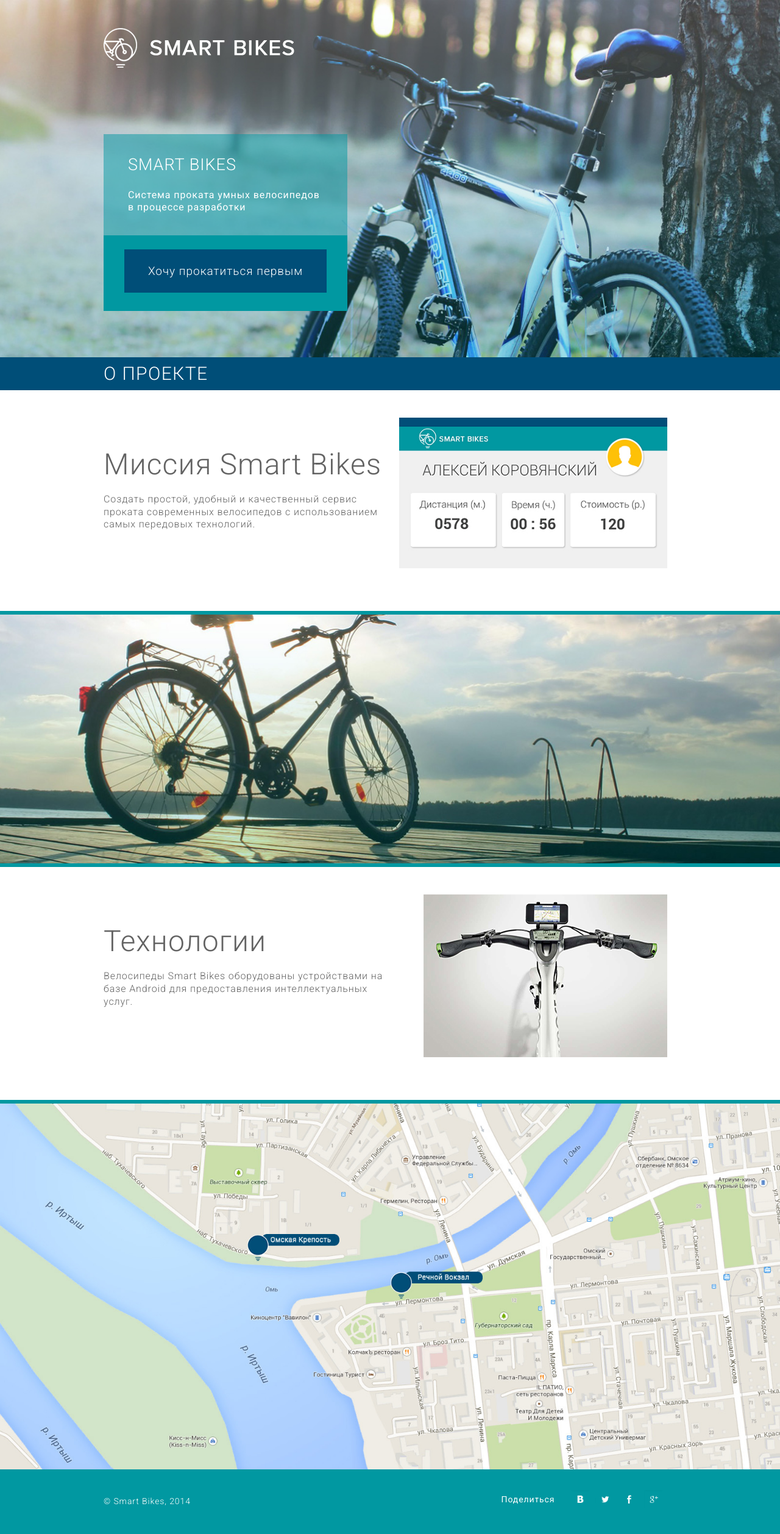
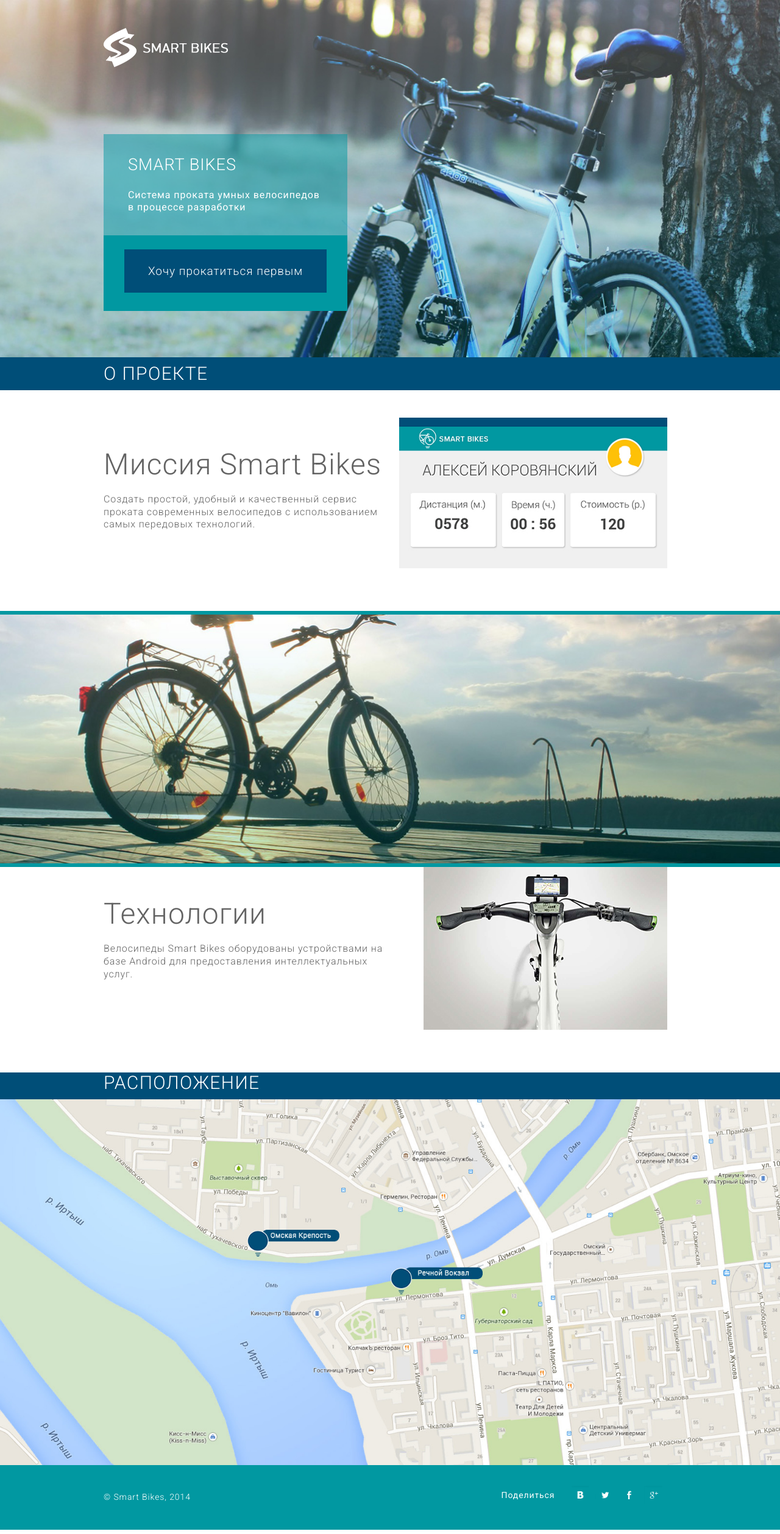
Before and after one commit to blan4/SmartBikesLanding, a Jekyll site: the page built from index.html, in a window 1280 px wide. Shown: the whole page at 61% size. Built offline with Jekyll 4.4.1, drawn with Linux system fonts in a browser that asks for light colours; nearby versions of some CDN libraries.

Commit message:
add logo, add map title

```diff
--- a/_includes/footer.html
+++ b/_includes/footer.html
@@ -10,7 +10,8 @@
           <img src="img/vk.png" class="social-icon" />
         </a>
 
-        <a href="https://twitter.com/share?url={{ site.url }}" class="twitter-share-button" data-lang="en">
+        <a onclick="javascript:window.open(this.href,
+    '', 'menubar=no,toolbar=no,resizable=yes,scrollbars=yes,height=600,width=600');return false;" href="https://twitter.com/share?url={{ site.url }}" class="twitter-share-button" data-lang="en">
           <img src="img/twitter.png" class="social-icon" />
         </a>
 
--- a/_layouts/default.html
+++ b/_layouts/default.html
@@ -9,12 +9,6 @@
 
     {% include subscription.html %}
 
-    <div class="navbar my-navbar">
-      <div class="content extra-margin">
-        <h2 class="nav-word">О проекте</h2>
-      </div>
-    </div>
-
     {{ content }}
 
     {% include footer.html %}
--- a/css/app.scss
+++ b/css/app.scss
@@ -202,6 +202,7 @@
   background-color: $color-1;
   color: #ffffff;
   border-radius: 0;
+  z-index: -1;
 }
 
 header.logo {
@@ -258,7 +259,11 @@
 
 .bordered {
   border-bottom: 6px solid #0198a1;
+}
+
+article {
   padding-bottom: 70px;
+  background-color: #ffffff;
 }
 
 @media only screen and (min-width: $x-min-width) {
--- a/index.html
+++ b/index.html
@@ -2,7 +2,13 @@
 layout: default
 ---
 
-<div class="col-md-12 bordered">
+<div class="navbar my-navbar">
+  <div class="content extra-margin">
+    <h2 class="nav-word">О проекте</h2>
+  </div>
+</div>
+
+<article class="col-md-12 bordered">
   <div class="content">
     <div class="col-md-6 text-block">
       <h1 class="light">Миссия Smart Bikes</h1>
@@ -12,13 +18,13 @@
       <img src='img/android_app.jpg' class="img-responsive righter" />
     </div>
   </div>
-</div>
+</article>
 
 <div class="col-md-12 bordered-picture">
   <div class="background-picture"></div>
 </div>
 
-<div class="col-md-12 bordered">
+<article class="col-md-12">
   <div class="content">
     <div class="col-md-6 text-block">
       <h1 class="light">Технологии</h1>
@@ -28,6 +34,12 @@
       <img src='img/bike_2.jpg' class="img-responsive righter" />
     </div>
   </div>
+</article>
+
+<div class="navbar my-navbar">
+  <div class="content extra-margin">
+    <h2 class="nav-word">Расположение</h2>
+  </div>
 </div>
 
 <div class="col-md-12 bordered-picture">
```
Also changed, not shown: img/logo.png.
